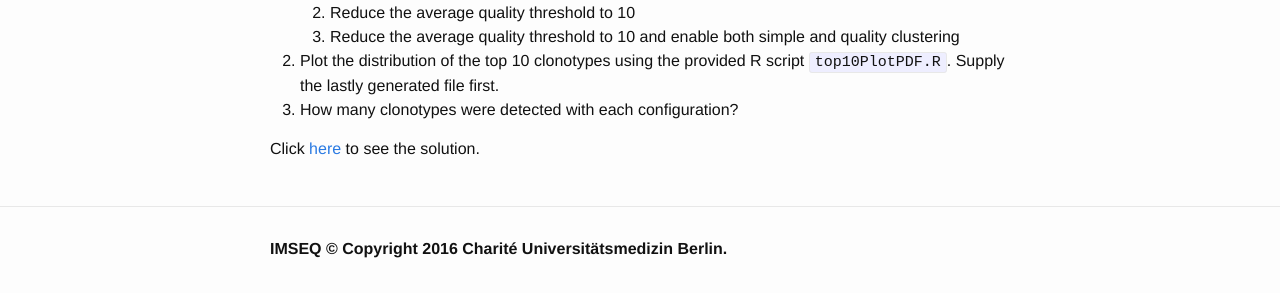
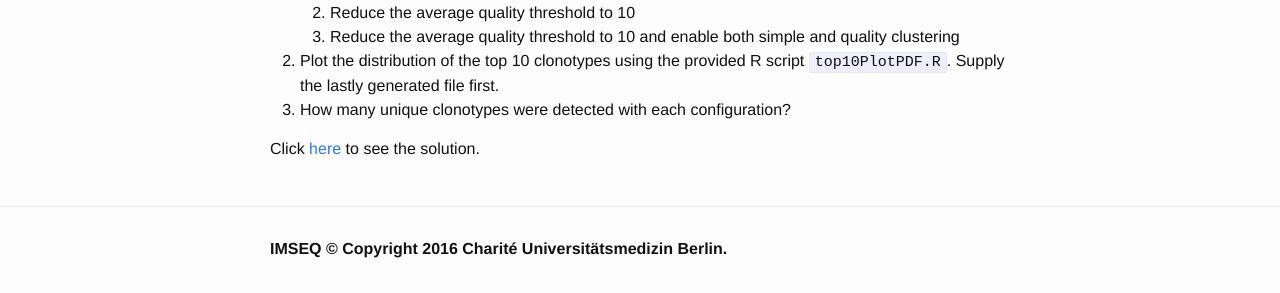
Before and after one commit to lkuchenb/imseq, a Jekyll site: the page built from ugm-tut2.md, in a window 1280 px wide. Shown: the part 1020-1313 px from the top of the page. Built offline with Jekyll 4.4.1, drawn with Linux system fonts in a browser that asks for light colours.

Commit message:
minor change to ugm tutorials

```diff
--- a/ugm-tut2.md
+++ b/ugm-tut2.md
@@ -43,6 +43,6 @@
     1. Reduce the average quality threshold to 10
     1. Reduce the average quality threshold to 10 and enable both simple and quality clustering
 1. Plot the distribution of the top 10 clonotypes using the provided R script `top10PlotPDF.R`. Supply the lastly generated file first.
-1. How many clonotypes were detected with each configuration?
+1. How many unique clonotypes were detected with each configuration?
 
 Click [here](/ugm/tut2/solution/) to see the solution.
```
Also changed, not shown: ugm-tut3.md (+1 -1 lines).
